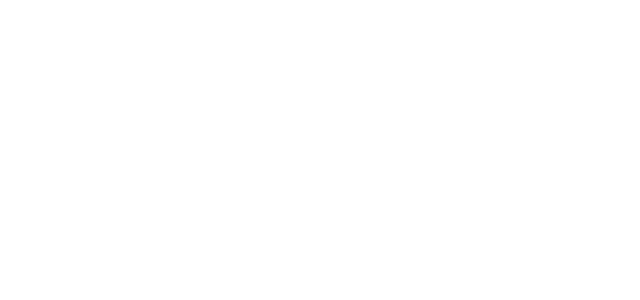
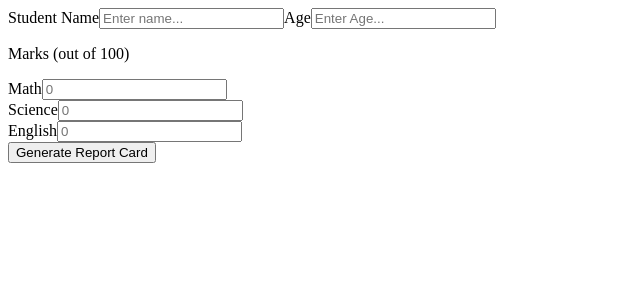
Before and after one commit to riyaaa15/react-mini-projects, a React (Vite) app in the folder Report-Card-Generator/: page / in a window 1280 px wide. Shown: the top 300 px of the page, without its empty margins (0-640 px from the left). Built offline with nearby package versions, Linux system fonts and the light colour scheme.

Commit message:
feat: complete Report Card Generator logic

```diff
--- a/Report-Card-Generator/src/App.jsx
+++ b/Report-Card-Generator/src/App.jsx
@@ -1,10 +1,10 @@
-
+import ReportCard from "./ReportCard";
 import './App.css'
 
 function App() {
   return (
     <>
-
+     <ReportCard/>
     </>
   )
 }
--- a/Report-Card-Generator/src/ReportCard.jsx
+++ b/Report-Card-Generator/src/ReportCard.jsx
@@ -0,0 +1,71 @@
+import {  useState } from "react";
+import ReportData from "./ReportData";
+// import "./Practice.css";
+
+export default function Practice() {
+
+  let [formData, setFormData] = useState({
+    name: "",
+    age: "",
+    math: "",
+    science: "",
+    english: "",
+  });
+
+  let [reportData, setReportData] = useState(null);
+
+  let handleChange = (e) => {
+    setFormData({...formData,  [e.target.name]: e.target.value});
+  };
+
+  let handleSubmit = (e) => {
+    e.preventDefault();
+    setReportData(formData);
+    setFormData({name: "", age: "", math: "", science: "", english: ""});
+  };
+
+  return(
+    <div className="container">
+      <form onSubmit={handleSubmit}>
+
+        <div className="name-age">
+
+            <label htmlFor="name">Student Name</label>
+           <input type="text" placeholder="Enter name..." value={formData.name} id="name" onChange={handleChange} name="name"/>
+
+            <label htmlFor="age">Age</label>
+            <input type="text" placeholder="Enter Age..." value={formData.age} id="age" onChange={handleChange} name="age"/>
+
+        </div>
+
+        <p>Marks (out of 100) </p>
+
+        <div className="marks-container">
+          <div>
+            <label htmlFor="math">Math</label>
+            <input type="number" placeholder="0" value={formData.math} id="math" onChange={handleChange} name="math"/>
+          </div>
+
+          <div>
+            <label htmlFor="science">Science</label>
+            <input type="number" placeholder="0" value={formData.science} id="science" onChange={handleChange} name="science"/>
+          </div>
+
+          <div>
+            <label htmlFor="english">English</label>
+            <input type="number" placeholder="0" value={formData.english} id="english" onChange={handleChange} name="english"/>
+          </div>
+        </div>
+
+        <button  className="submit-btn" type="submit">Generate Report Card</button>
+      </form>
+
+      {reportData && <ReportData
+      name={reportData.name}
+      age={reportData.age}
+      math={reportData.math}
+      science={reportData.science}
+      english={reportData.english} />}
+    </div>
+  );
+};
--- a/Report-Card-Generator/src/ReportData.jsx
+++ b/Report-Card-Generator/src/ReportData.jsx
@@ -0,0 +1,57 @@
+// import "./ReportData.css";
+
+export default function ReportData({
+    name, age, math, science, english}){
+
+    let total = Number(math) + Number(science) + Number(english);
+    let percentage = (total / 300) * 100;
+
+    let grade = "";
+
+    if(percentage >= 90) grade="A";
+    else if(percentage >= 75) grade = "B";
+    else if(percentage >= 60) grade = "C";
+    else if(percentage >= 40) grade = "D";
+    else grade = "F";
+
+    let result = percentage >= 40 ? "Pass" : "Fail";
+    return(
+        <div className="report-container">
+            <h3>{name}</h3>
+            <p className="age">Age: {age}</p>
+
+
+           <div className="stats">
+            <div>
+                <p className="stats-label">Total Marks</p>
+                <p className="stats-value">{total}/300</p>
+            </div>
+            <div>
+                <p className="stats-label">Percentage</p>
+                <p className="stats-value">{percentage.toFixed(1)}%</p>
+            </div>
+        </div>
+
+        <div className="subjects">
+            <div className="subject-row">
+                <span>Math</span>
+                <span>{math}</span>
+            </div>
+            <div className="subject-row">
+                <span>Science</span>
+                <span>{science}</span>
+            </div>
+            <div className="subject-row">
+                <span>English</span>
+                <span>{english}</span>
+           </div>
+        </div>
+
+            <div className="grade-result">
+                <span>Grade {grade}</span>
+                <span>{result}</span>
+            </div>
+
+        </div>
+    )
+}
```
Also changed, not shown: 1 other file (tests, documents, lock files or other folders).
